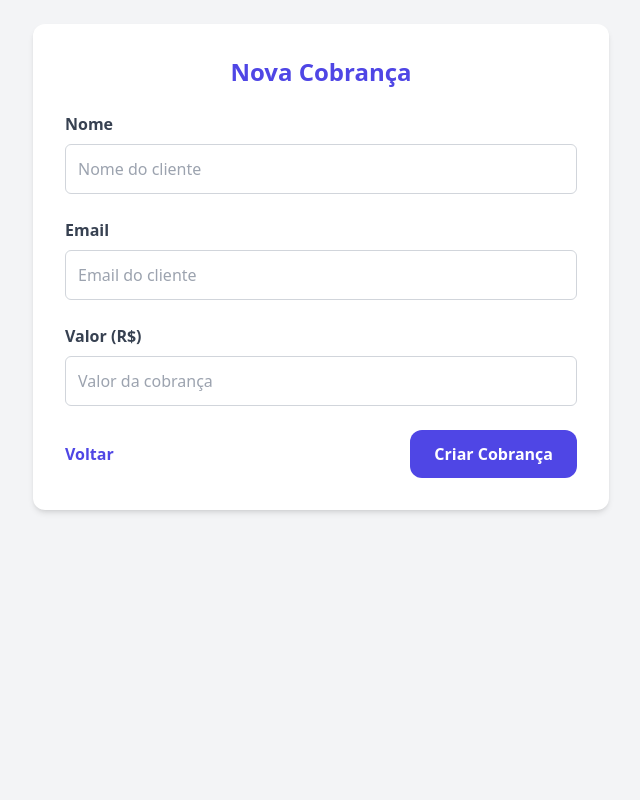
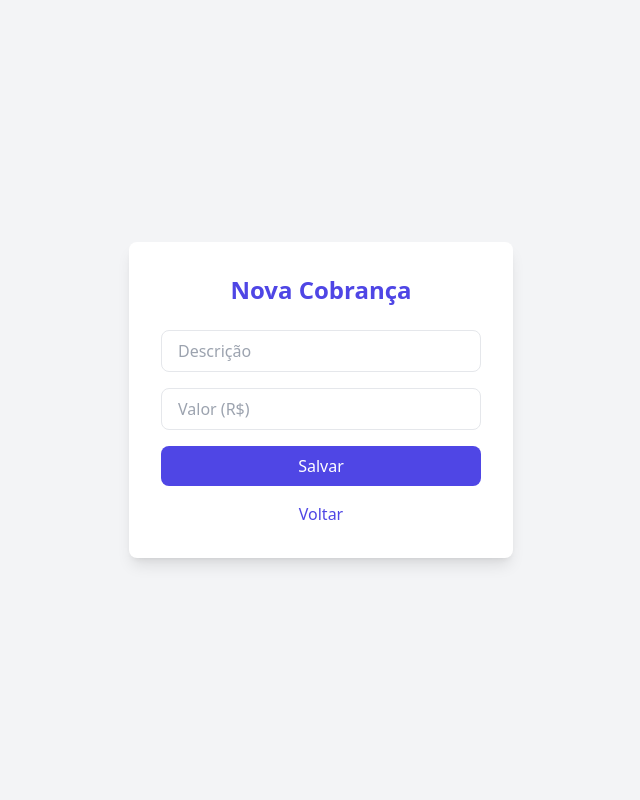
Before and after one commit to guandrade97/sistema-cobranca04, a Flask app: page /nova_cobranca in a window 1280 px wide. Shown: the whole page, without its empty margins (319-959 px from the left). Run offline with Flask 3, Linux system fonts and the light colour scheme; the visitor is signed in with stand-in values (Sample User, id 1); some libraries are stand-ins or nearby versions.

Commit message:
Update nova_cobranca.html

```diff
--- a/templates/nova_cobranca.html
+++ b/templates/nova_cobranca.html
@@ -5,37 +5,27 @@
   <title>Nova Cobrança</title>
   <script src="https://cdn.tailwindcss.com"></script>
 </head>
-<body class="bg-gray-100 p-6">
-  <div class="max-w-xl mx-auto bg-white p-8 rounded-xl shadow-md">
-    <h1 class="text-2xl font-bold mb-6 text-indigo-600 text-center">Nova Cobrança</h1>
-
-    <form action="/nova_cobranca" method="POST" class="space-y-6">
-      <div>
-        <label for="nome" class="block text-gray-700 font-semibold mb-2">Nome</label>
-        <input type="text" id="nome" name="nome" required placeholder="Nome do cliente"
-          class="w-full border border-gray-300 rounded-md p-3 focus:outline-none focus:ring-2 focus:ring-indigo-500" />
-      </div>
-
-      <div>
-        <label for="email" class="block text-gray-700 font-semibold mb-2">Email</label>
-        <input type="email" id="email" name="email" required placeholder="Email do cliente"
-          class="w-full border border-gray-300 rounded-md p-3 focus:outline-none focus:ring-2 focus:ring-indigo-500" />
-      </div>
-
-      <div>
-        <label for="valor" class="block text-gray-700 font-semibold mb-2">Valor (R$)</label>
-        <input type="number" step="0.01" min="0" id="valor" name="valor" required placeholder="Valor da cobrança"
-          class="w-full border border-gray-300 rounded-md p-3 focus:outline-none focus:ring-2 focus:ring-indigo-500" />
-      </div>
-
-      <div class="flex justify-between items-center">
-        <a href="/" class="text-indigo-600 hover:underline font-semibold">Voltar</a>
-        <button type="submit"
-          class="bg-indigo-600 text-white px-6 py-3 rounded-xl hover:bg-indigo-700 transition font-semibold">
-          Criar Cobrança
-        </button>
-      </div>
+<body class="bg-gray-100 flex items-center justify-center min-h-screen">
+  <div class="bg-white p-8 rounded-lg shadow-lg w-96">
+    <h1 class="text-2xl font-bold mb-6 text-center text-indigo-600">Nova Cobrança</h1>
+    {% with messages = get_flashed_messages() %}
+      {% if messages %}
+        <div class="mb-4 text-green-600 font-semibold">
+          {{ messages[0] }}
+        </div>
+      {% endif %}
+    {% endwith %}
+    <form method="POST" action="/nova_cobranca" class="space-y-4">
+      <input type="text" name="descricao" placeholder="Descrição" required
+        class="w-full px-4 py-2 border rounded-lg focus:outline-none focus:ring-2 focus:ring-indigo-500" />
+      <input type="number" step="0.01" name="valor" placeholder="Valor (R$)" required
+        class="w-full px-4 py-2 border rounded-lg focus:outline-none focus:ring-2 focus:ring-indigo-500" />
+      <button type="submit"
+        class="w-full bg-indigo-600 text-white py-2 rounded-lg hover:bg-indigo-700 transition">Salvar</button>
     </form>
+    <p class="mt-4 text-center">
+      <a href="{{ url_for('dashboard') }}" class="text-indigo-600 hover:underline">Voltar</a>
+    </p>
   </div>
 </body>
 </html>
```
